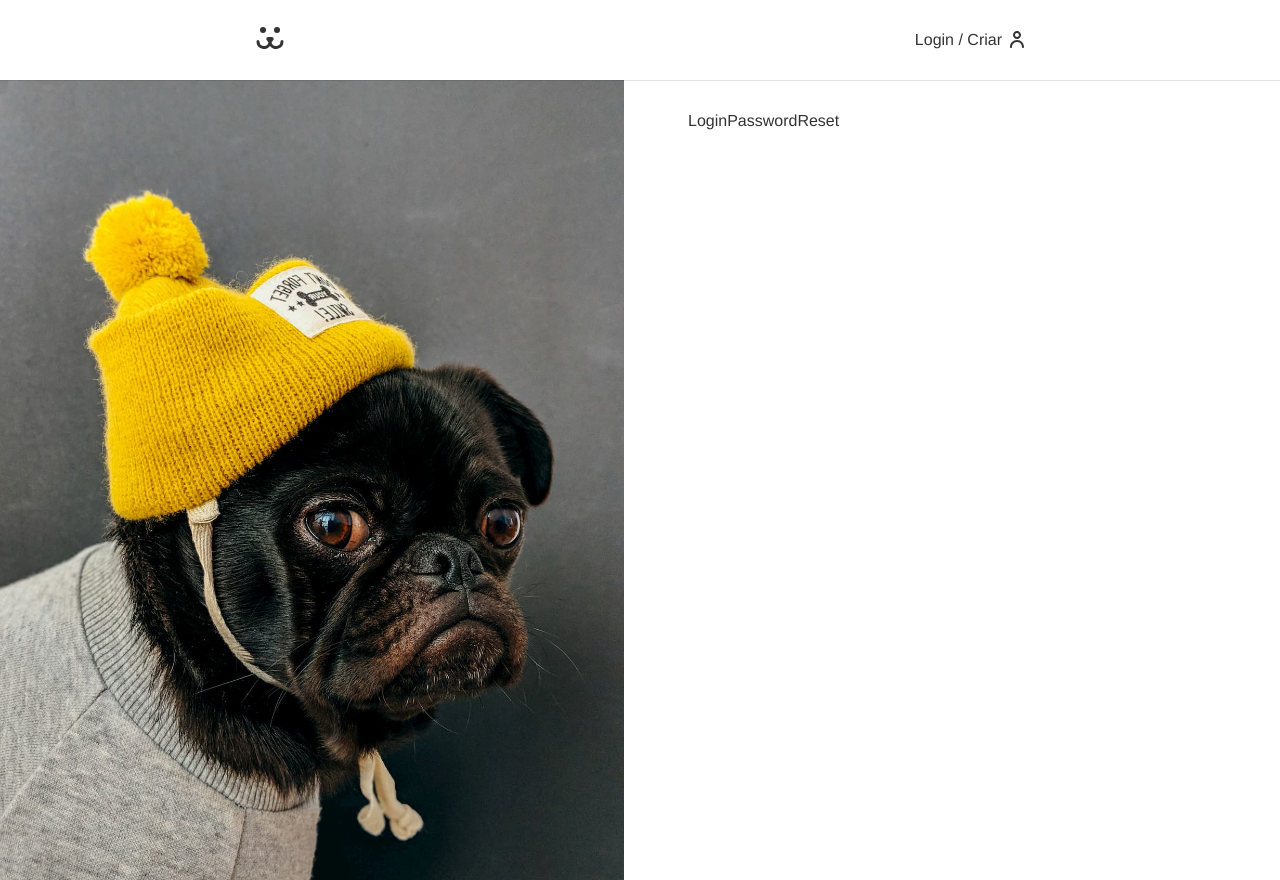
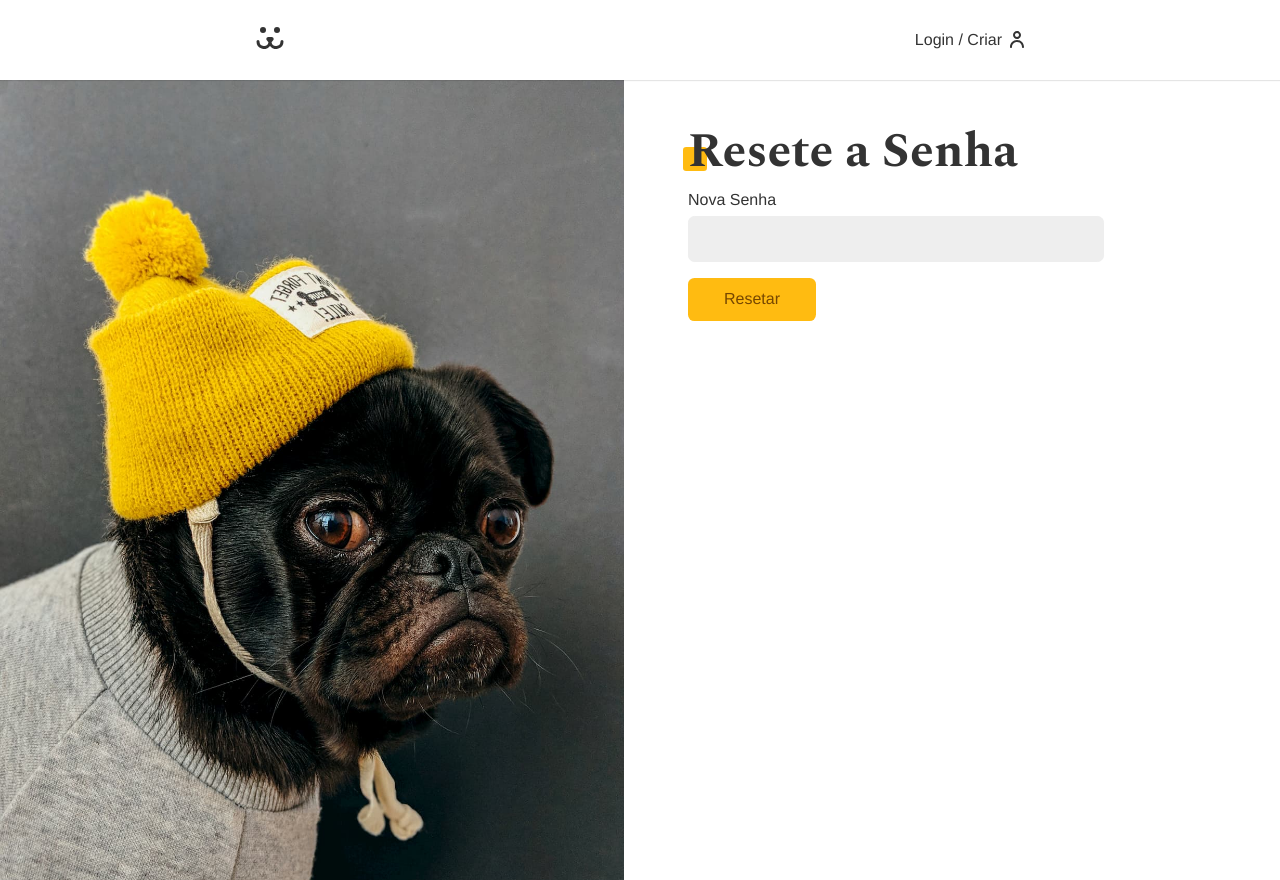
Before and after one commit to Rafael-Mota-Moraes/dogs, a React (Vite) app: page /login/resetar in a window 1280 px wide. Built offline with nearby package versions, Linux system fonts and the light colour scheme.

Commit message:
Perdeu Senha

```diff
--- a/src/api.js
+++ b/src/api.js
@@ -108,3 +108,28 @@
     },
   };
 }
+
+export function PASSWORD_LOST(body) {
+  return {
+    url: API_URL + "/api/password/lost",
+    options: {
+      method: "POST",
+      headers: {
+        "Content-Type": "application/json",
+      },
+      body: JSON.stringify(body),
+    },
+  };
+}
+export function PASSWORD_RESET(body) {
+  return {
+    url: API_URL + "/api/password/reset",
+    options: {
+      method: "POST",
+      headers: {
+        "Content-Type": "application/json",
+      },
+      body: JSON.stringify(body),
+    },
+  };
+}
--- a/src/components/Login/LoginPasswordLost.jsx
+++ b/src/components/Login/LoginPasswordLost.jsx
@@ -1,7 +1,46 @@
 import React from "react";
+import Input from "../Forms/Input";
+import Button from "../Forms/Button";
+import useForm from "../../Hooks/useForm";
+import useFetch from "../../Hooks/useFetch";
+import { PASSWORD_LOST } from "../../api";
+import Error from "../Helper/Error";
 
 const LoginPasswordLost = () => {
-  return <div>LoginPasswordLost</div>;
+  const login = useForm();
+  const { data, loading, error, request } = useFetch();
+
+  async function handleSubmit(event) {
+    event.preventDefault();
+    if (login.validate()) {
+      const { url, options } = PASSWORD_LOST({
+        login: login.value,
+        url: window.location.href.replace("perdeu", "resetar"),
+      });
+
+      const { json } = await request(url, options);
+    }
+  }
+
+  return (
+    <div>
+      <h1 className="title">Perdeu a senha?</h1>
+      {data ? (
+        <p style={{ color: "#4c1" }}>{data}</p>
+      ) : (
+        <form onSubmit={handleSubmit}>
+          <Input label="Email / Usuário" type="text" name="login" {...login} />
+          {loading ? (
+            <Button disabled>Enviando</Button>
+          ) : (
+            <Button>Enviar Email</Button>
+          )}
+        </form>
+      )}
+
+      <Error error={error} />
+    </div>
+  );
 };
 
 export default LoginPasswordLost;
--- a/src/components/Login/LoginPasswordReset.jsx
+++ b/src/components/Login/LoginPasswordReset.jsx
@@ -1,7 +1,64 @@
 import React from "react";
+import Input from "../Forms/Input";
+import Button from "../Forms/Button";
+import useForm from "../../Hooks/useForm";
+import useFetch from "../../Hooks/useFetch";
+import { PASSWORD_RESET } from "../../api";
+import Error from "../Helper/Error";
+import { useNavigate } from "react-router-dom";
 
 const LoginPasswordReset = () => {
-  return <div>LoginPasswordReset</div>;
+  const [login, setLogin] = React.useState("");
+  const [key, setKey] = React.useState("");
+  const password = useForm("");
+  const { error, loading, data, request } = useFetch();
+  const navigate = useNavigate();
+
+  React.useEffect(() => {
+    const params = new URLSearchParams(window.location.search);
+    const key = params.get("key");
+    const login = params.get("login");
+
+    if (key) {
+      setKey(key);
+    }
+
+    if (login) {
+      setLogin(login);
+    }
+  }, []);
+
+  async function handleSubmit(event) {
+    event.preventDefault();
+    const { url, options } = PASSWORD_RESET({
+      login,
+      key,
+      password: password.value,
+    });
+
+    const { response } = await request(url, options);
+    if (response.ok) navigate("/login");
+  }
+
+  return (
+    <div>
+      <h1 className="title">Resete a Senha</h1>
+      <form onSubmit={handleSubmit}>
+        <Input
+          label="Nova Senha"
+          type="password"
+          name="password"
+          {...password}
+        />
+        {loading ? (
+          <Button disabled>Resetando</Button>
+        ) : (
+          <Button>Resetar</Button>
+        )}
+      </form>
+      <Error error={error} />
+    </div>
+  );
 };
 
 export default LoginPasswordReset;
```
